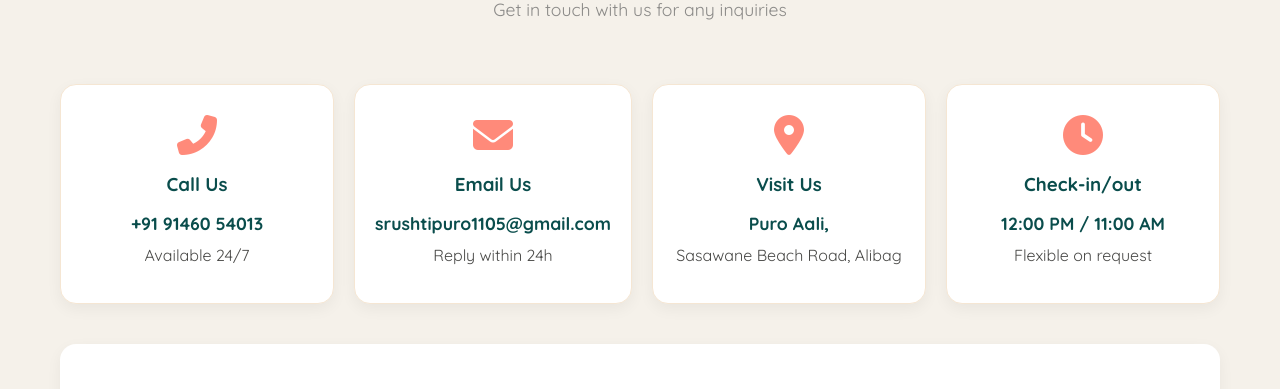
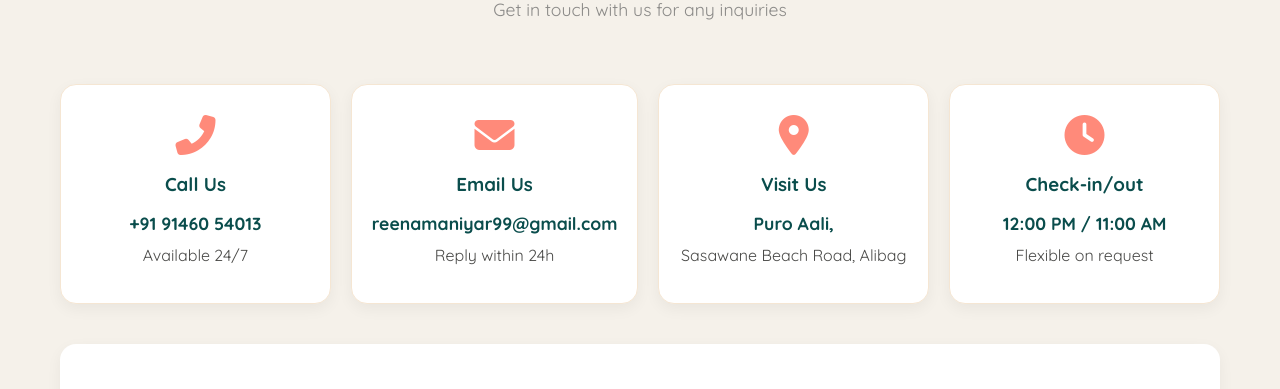
Before and after one commit to Khushee-coder/final-year-project, a plain HTML site: page contact.html in a window 1280 px wide. Shown: the part 271-660 px from the top of the page. Drawn offline with nearby package versions, Linux system fonts and the light colour scheme.

Commit message:
Fixed form email

```diff
--- a/contact.html
+++ b/contact.html
@@ -534,7 +534,7 @@ footer {
             <div class="contact-info-card">
                 <i class="fas fa-envelope"></i>
                 <h3>Email Us</h3>
-                <p class="value">srushtipuro1105@gmail.com</p>
+                <p class="value">reenamaniyar99@gmail.com</p>
                 <p>Reply within 24h</p>
             </div>
             <div class="contact-info-card">
```
